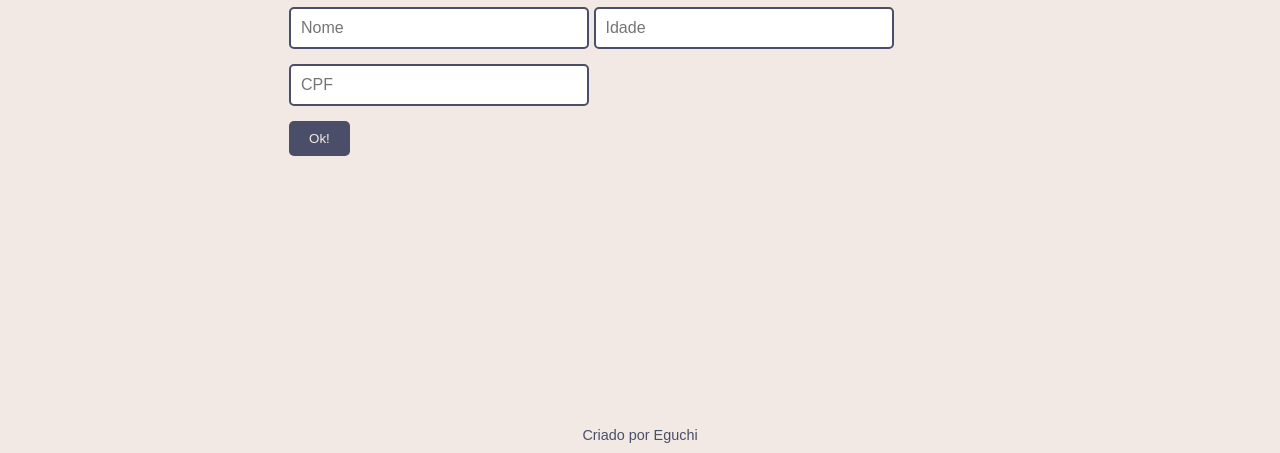
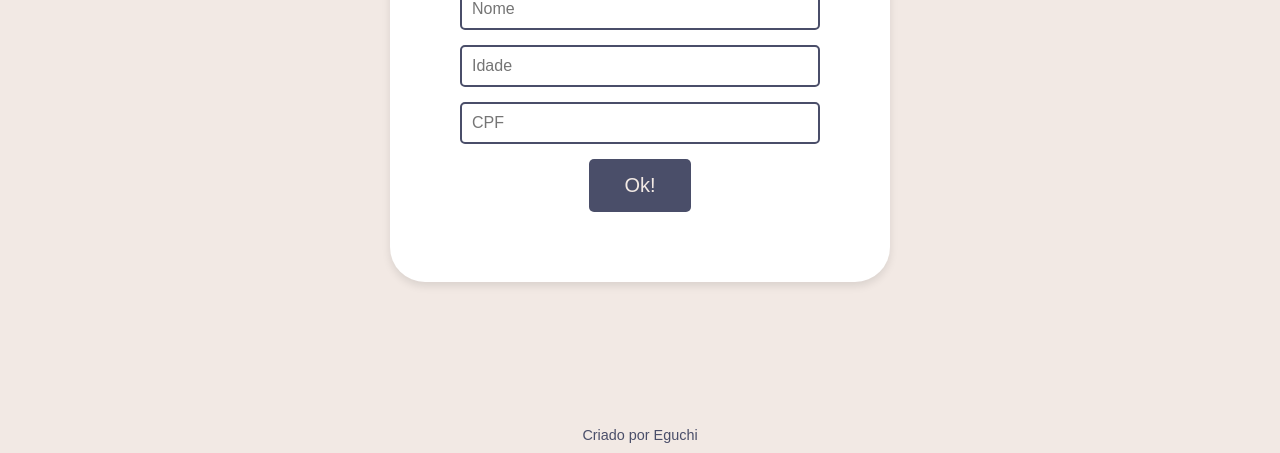
Before and after one commit to marikae23/ProgramacaoWeb, a plain HTML site: page index.html in a window 1280 px wide. Shown: the part 347-800 px from the top of the page. Drawn offline with Linux system fonts and the light colour scheme.

Commit message:
CSS Arrumado

```diff
--- a/style.css
+++ b/style.css
@@ -25,16 +25,24 @@ section {
     background-color: #f2e9e4;
 }
 
+.form-box {
+    background-color: #ffffff;
+    padding: 70px;
+    border-radius: 35px;
+    box-shadow: 0 4px 8px rgba(0, 0, 0, 0.1);
+    text-align: center;
+    max-width: 500px;
+    width: 100%;
+}
+
 #titulo {
     font-size: 2rem;
     color: #4a4e69;
     margin-bottom: 20px;
-    text-align: center;
 }
 
 form input {
     width: 100%;
-    max-width: 300px;
     padding: 10px;
     margin-bottom: 15px;
     border: 2px solid #4a4e69;
@@ -44,8 +52,9 @@ form input {
 
 form button {
     background-color: #4a4e69;
+    font-size: 20px;
     color: #f2e9e4;
-    padding: 10px 20px;
+    padding: 15px 35px;
     border: none;
     border-radius: 5px;
     cursor: pointer;
```
